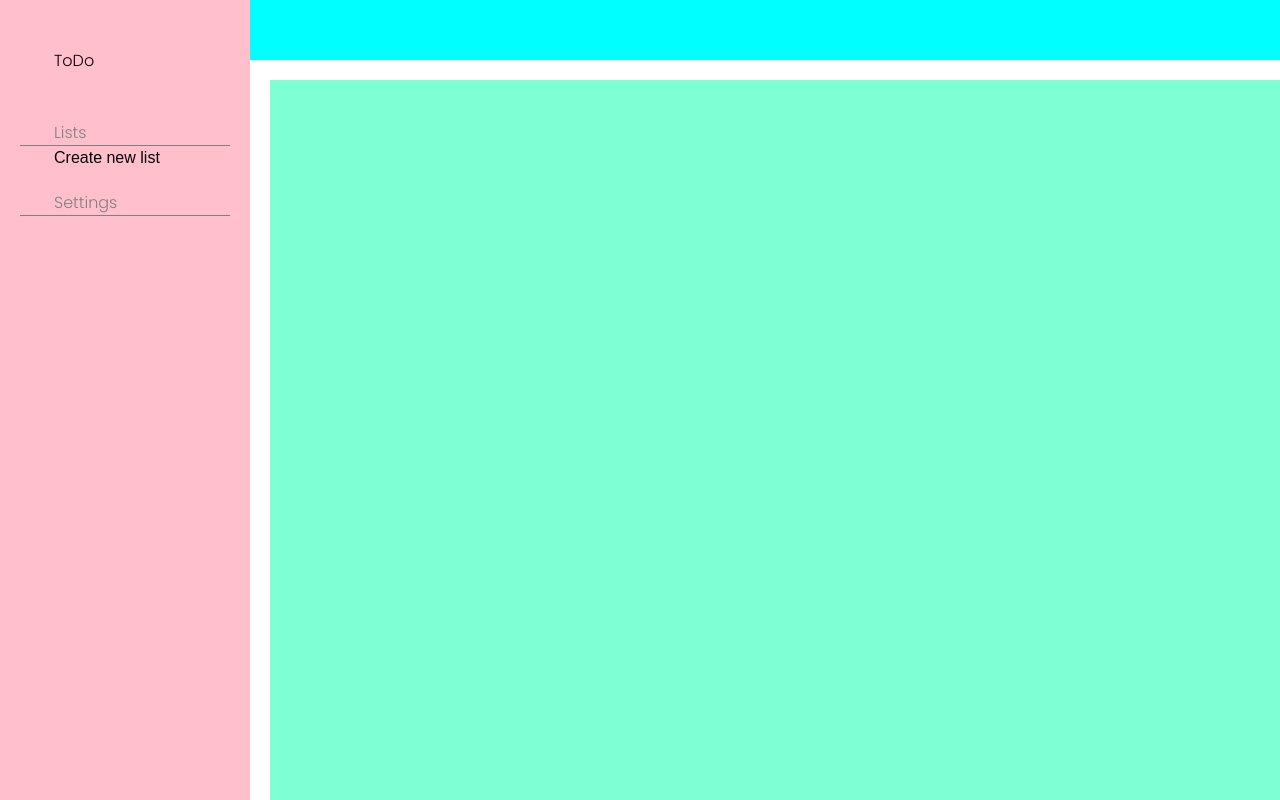
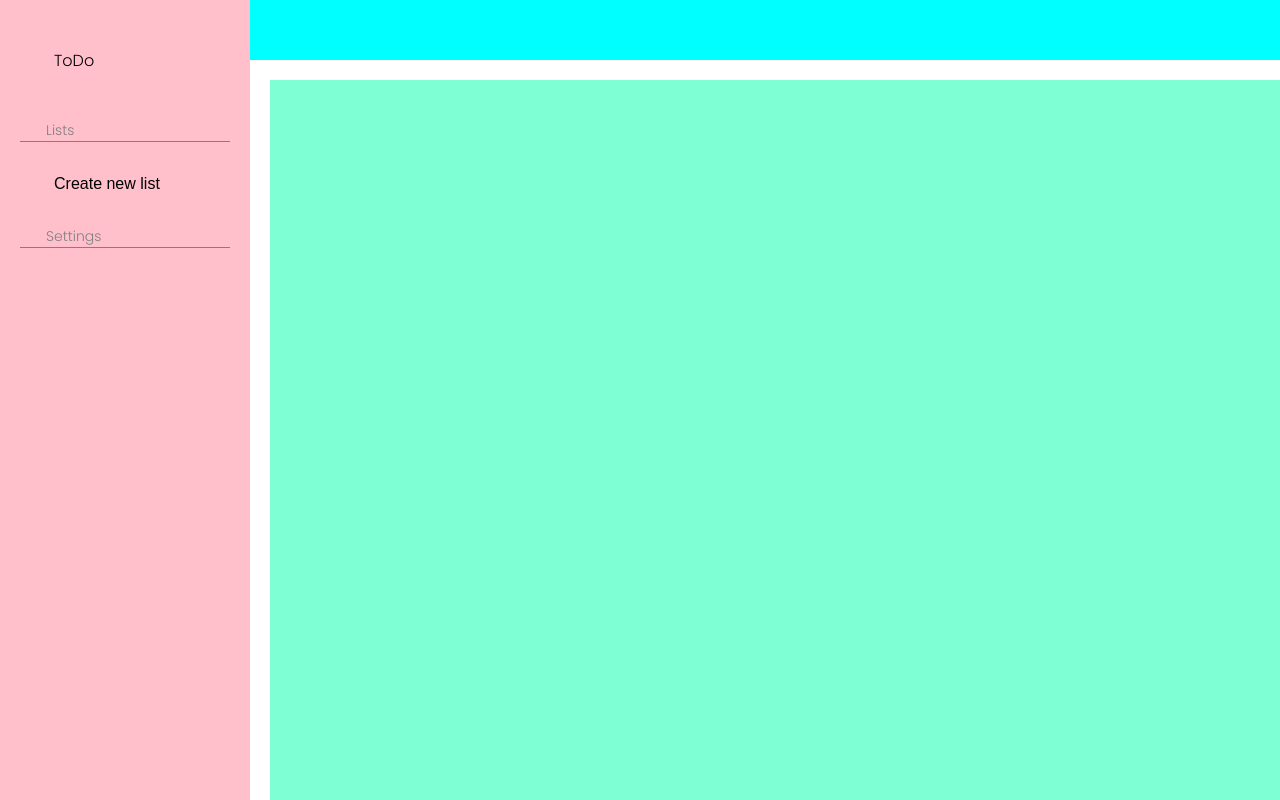
Before and after one commit to FemputerTech/TaskManager, a React (Create React App) app: page / in a window 1280 px wide. Built offline with nearby package versions, Linux system fonts and the light colour scheme; some icons are missing; the HTML template or start-up script is replaced by a standard one.

Commit message:
fixed the box-icon to allow xs

```diff
--- a/src/App.css
+++ b/src/App.css
@@ -34,7 +34,6 @@ header {
 
 .sidebar {
   background-color: pink;
-  /* padding: 20px; */
   grid-column: 1;
   grid-row: 1 / 3;
 }
--- a/src/components/Sidebar.js
+++ b/src/components/Sidebar.js
@@ -51,7 +51,7 @@ function Sidebar({ isCollapsed, toggleSidebar }) {
       </div>
       <section className="lists">
         <div className="section-title">
-          <box-icon color="gray" name="list-ul"></box-icon>
+          <box-icon color="gray" name="list-ul" size="xs"></box-icon>
           <span className={`section-text ${isCollapsed ? "collapsed" : ""}`}>
             Lists
           </span>
@@ -60,6 +60,7 @@ function Sidebar({ isCollapsed, toggleSidebar }) {
           {listItems.map((listItem, index) => {
             return (
               <li
+                className={`section-item ${isCollapsed ? "collapsed" : ""}`}
                 ref={optionRef}
                 onContextMenu={(event) => handleOnContextMenu(event, listItem)}
                 key={index}
@@ -69,13 +70,16 @@ function Sidebar({ isCollapsed, toggleSidebar }) {
               </li>
             );
           })}
-          <button className="new-item-button" onClick={addListItem}>
-            <box-icon name="plus"></box-icon>
-            <span className={`section-text ${isCollapsed ? "collapsed" : ""}`}>
-              Create new list
-            </span>
-          </button>
         </ul>
+        <button
+          className={`new-item-button ${isCollapsed ? "collapsed" : ""}`}
+          onClick={addListItem}
+        >
+          <box-icon name="plus"></box-icon>
+          <span className={`button-text ${isCollapsed ? "collapsed" : ""}`}>
+            Create new list
+          </span>
+        </button>
         <ContextMenu
           isToggled={contextMenu.toggled}
           positionX={contextMenu.position.x}
@@ -98,7 +102,7 @@ function Sidebar({ isCollapsed, toggleSidebar }) {
       </section>
       <section className="settings">
         <div className="section-title">
-          <box-icon color="gray" name="cog" type="regular"></box-icon>
+          <box-icon color="gray" name="cog" type="regular" size="xs"></box-icon>
           <span className={`section-text ${isCollapsed ? "collapsed" : ""}`}>
             Settings
           </span>
--- a/src/styles/sidebar.css
+++ b/src/styles/sidebar.css
@@ -26,26 +26,44 @@
   display: none;
 }
 
-section {
-  /* background-color: aqua; */
-  margin: 20px;
-}
-
 .section-title {
   display: flex;
   align-items: center;
   border-bottom: 1px solid gray;
   color: gray;
-  width: 100%;
+  margin: 20px;
   gap: 10px;
+}
+
+.section-text {
+  font-size: 14px;
 }
 
 .section-text.collapsed {
   display: none;
 }
 
+box-icon[size="xs"] {
+  width: 16px;
+  height: 16px;
+  line-height: 1;
+}
+
 .section-list {
   list-style-type: none;
+}
+
+.section-item {
+  padding: 10px 20px;
+}
+
+.section-item.collapsed {
+  display: none;
+}
+
+.section-item:hover {
+  background-color: aqua;
+  cursor: pointer;
 }
 
 .new-item-button {
@@ -53,7 +71,17 @@ section {
   align-items: center;
   background-color: transparent;
   border: none;
+  cursor: pointer;
   font-size: 16px;
+  padding: 10px 20px;
   width: 100%;
   gap: 10px;
 }
+
+.button-text.collapsed {
+  display: none;
+}
+
+.new-item-button.collapsed {
+  justify-content: center;
+}
```
